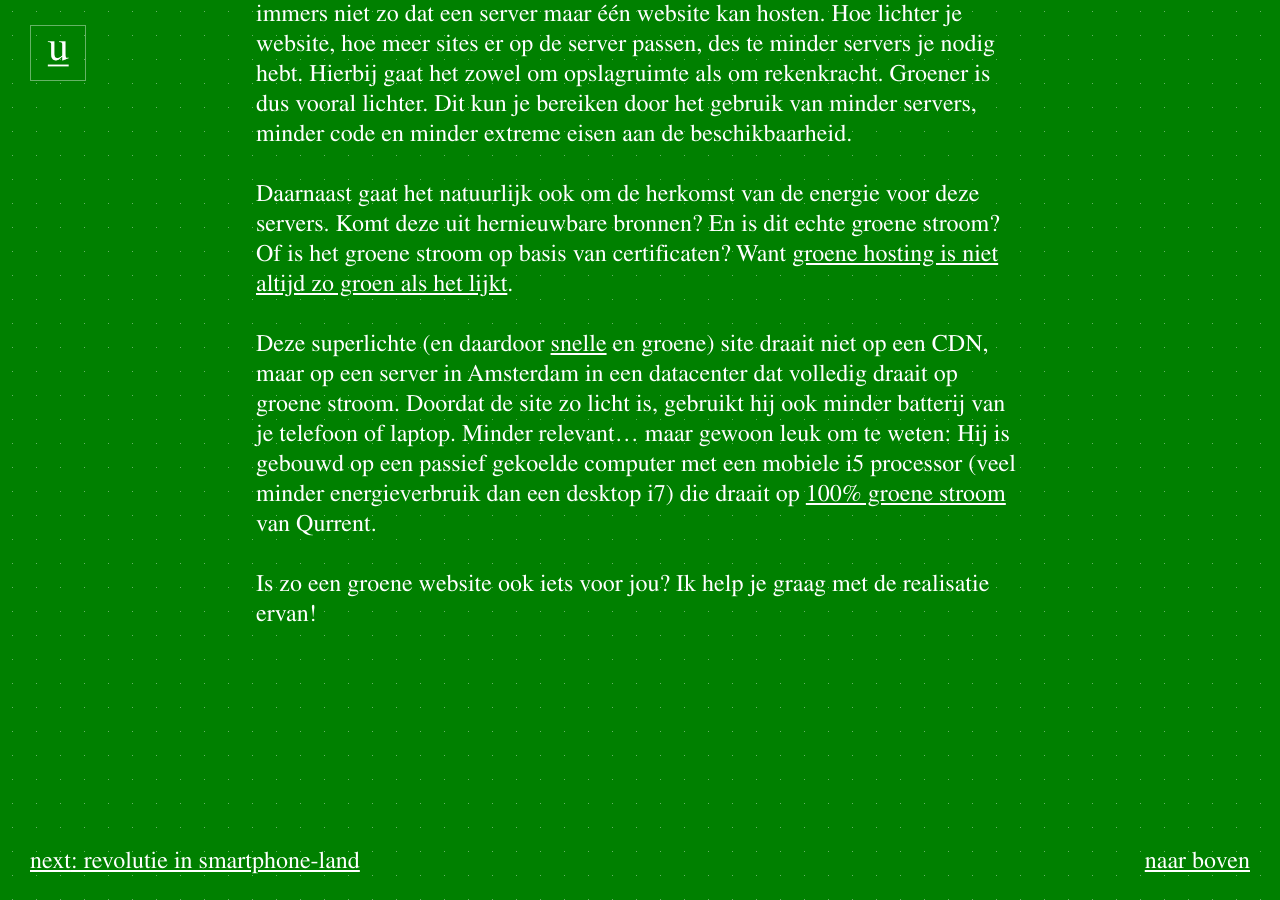
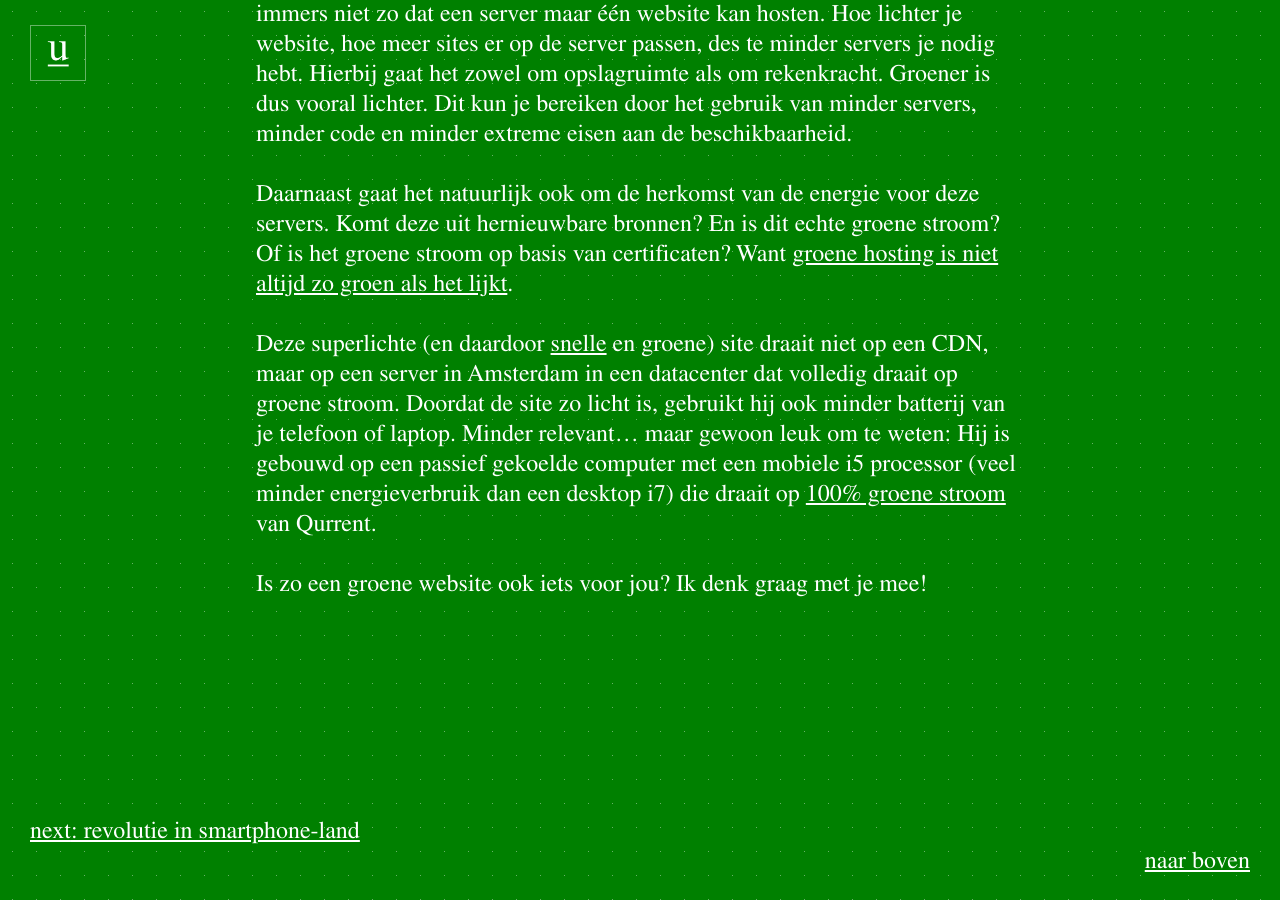
Before and after one commit to jhvanderschee/usecuewebsitenl, a Jekyll site: the page built from _posts/2019-08-21-een-groene-website.md, in a window 1280 px wide and 900 px high, scrolled down 2232 px. Built offline with Jekyll 4.4.1, drawn with Linux system fonts in a browser that asks for light colours; after the commit the page ends 3102 px from its top, so only the background shows below that.

Commit message:
Update 2019-08-21-een-groene-website.md

```diff
--- a/_posts/2019-08-21-een-groene-website.md
+++ b/_posts/2019-08-21-een-groene-website.md
@@ -17,4 +17,4 @@ Daarnaast gaat het natuurlijk ook om de herkomst van de energie voor deze server
 
 Deze superlichte (en daardoor [snelle](https://www.usecue.com/blog/websites-that-load-instantly/) en groene) site draait niet op een CDN, maar op een server in Amsterdam in een datacenter dat volledig draait op groene stroom. Doordat de site zo licht is, gebruikt hij ook minder batterij van je telefoon of laptop. Minder relevant... maar gewoon leuk om te weten: Hij is gebouwd op een passief gekoelde computer met een mobiele i5 processor (veel minder energieverbruik dan een desktop i7) die draait op [100% groene stroom](https://www.zaailingen.com/grijze-sjoemelstroom-groene-stroom/) van Qurrent.
 
-Is zo een groene website ook iets voor jou? Ik help je graag met de realisatie ervan!
+Is zo een groene website ook iets voor jou? Ik denk graag met je mee!
```
